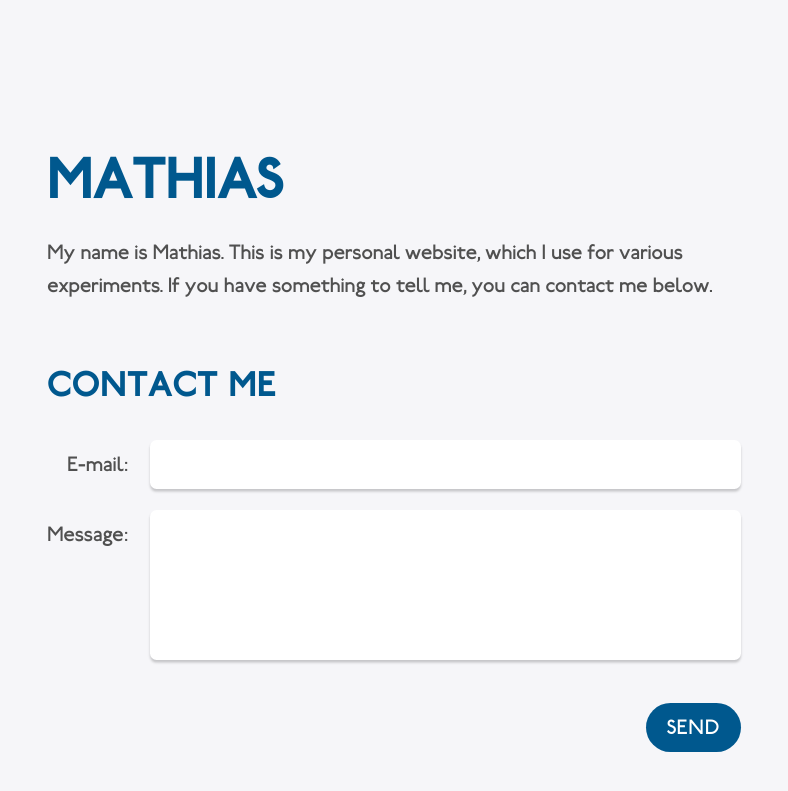
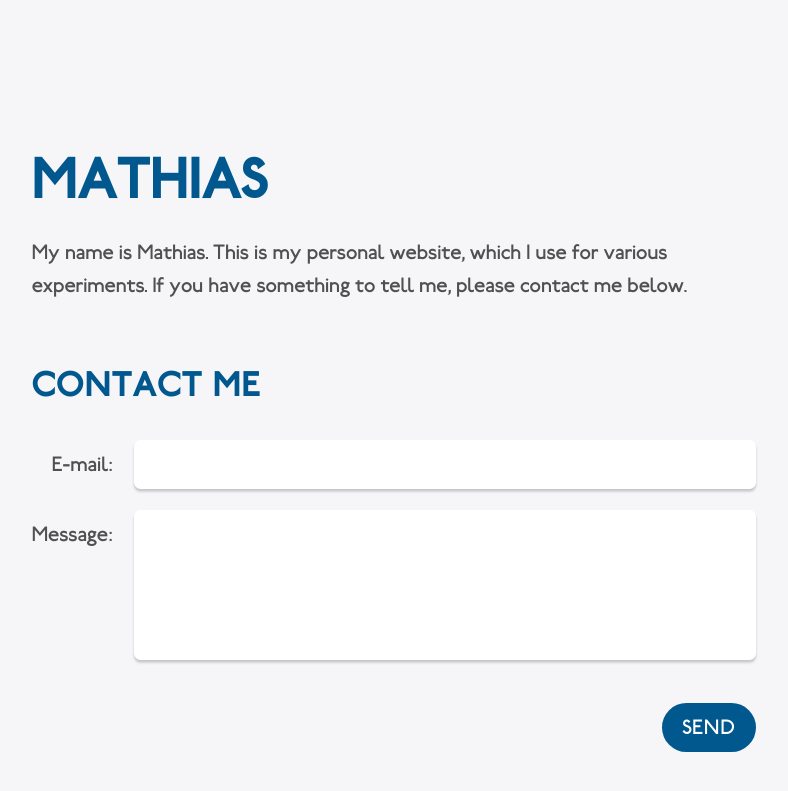
Before and after one commit to mathiascode/mathias.is, a Jekyll site: the page built from index.md, in a window 1280 px wide. Shown: the top 791 px of the page, without its empty margins (246-1034 px from the left). Built offline with Jekyll 4.4.1, drawn with Linux system fonts in a browser that asks for light colours; our own code applies the rules of GitHub Pages for plain Markdown files.

Commit message:
Width tweaks

```diff
--- a/css/style.scss
+++ b/css/style.scss
@@ -26,7 +26,6 @@ html {
 	font-size: calc(0.875em + 0.2vw);
 	height: 100%;
 	margin: auto;
-	max-width: 45em;
 }
 body {
 	background: $backgroundcolor;
@@ -34,6 +33,7 @@ body {
 	display: table-cell;
 	font-family: Railway, sans-serif;
 	font-size: 1.250em;
+	max-width: 35em;
 	padding: 1.250em;
 	vertical-align: middle;
 }
--- a/index.md
+++ b/index.md
@@ -2,7 +2,7 @@
 layout: default
 ---
 # Mathias
-My name is Mathias. This is my personal website, which I use for various experiments. If you have something to tell me, you can contact me below.
+My name is Mathias. This is my personal website, which I use for various experiments. If you have something to tell me, please contact me below.
 
 ## Contact Me
 <div id="sent">
```
